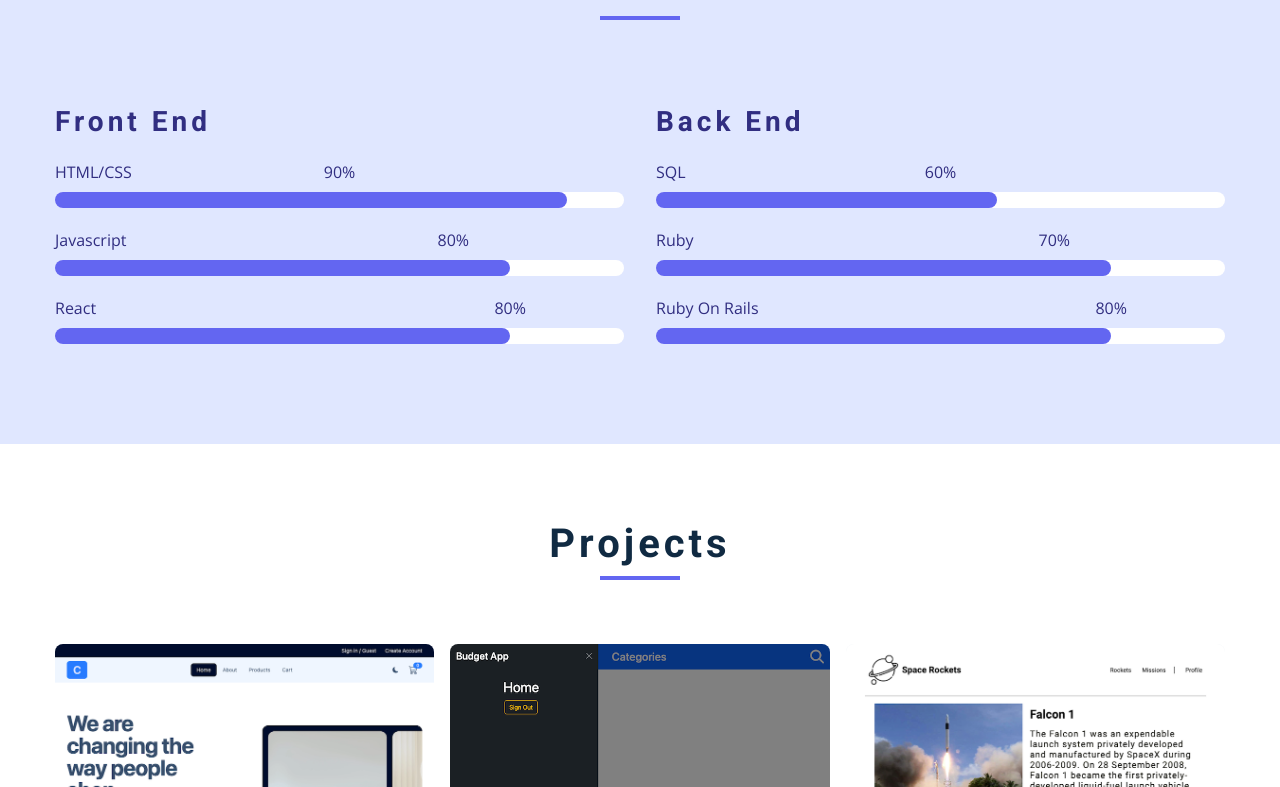
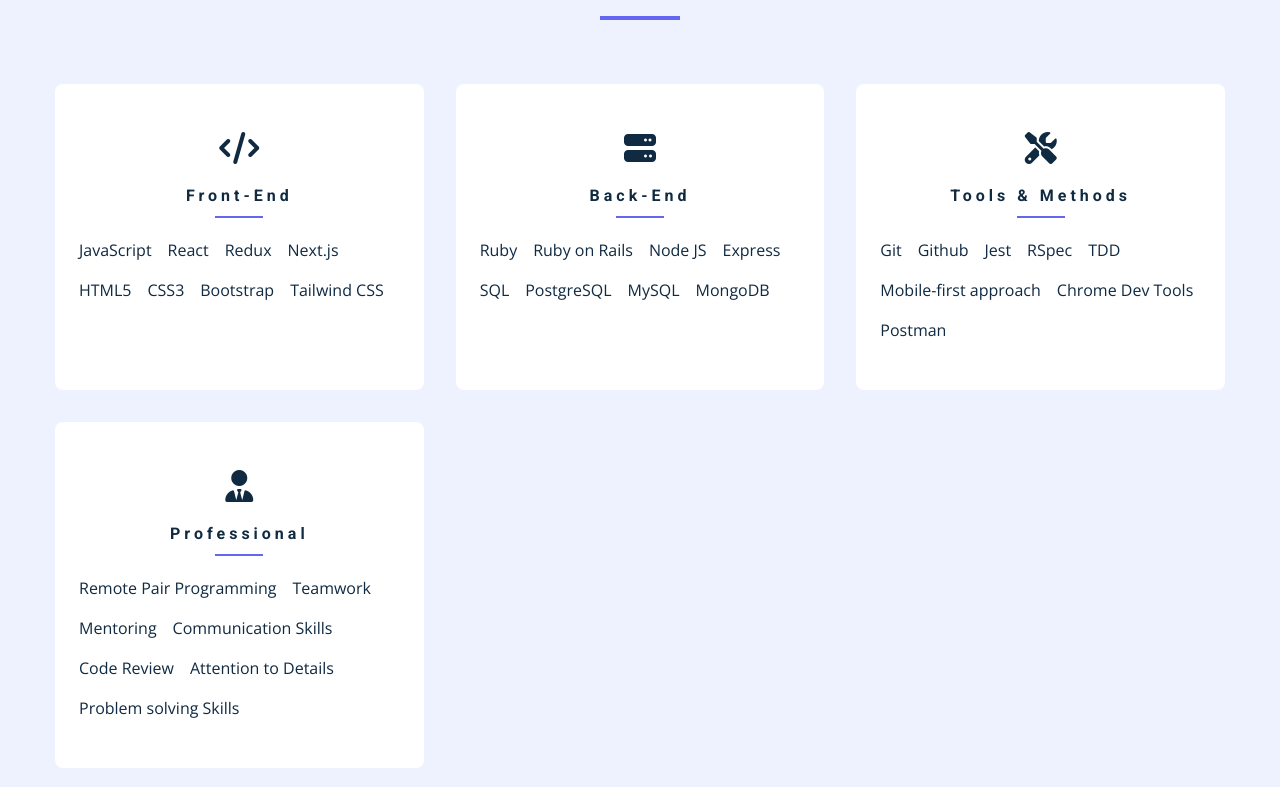
Before and after one commit to MohamedHNoor/mhnoor-portfolio, a React (Vite) app: page / in a window 1280 px wide. Shown: the part 1433-2220 px from the top of the page. Built offline with nearby package versions, Linux system fonts and the light colour scheme.

Commit message:
Modify skills section

```diff
--- a/src/components/Skills.jsx
+++ b/src/components/Skills.jsx
@@ -2,64 +2,81 @@
 
 const Skills = () => {
   return (
-    <section className='section skills'>
+    <section className='section bg-grey'>
       <SectionTitle text='Skills' />
 
-      <div className='section-center skills-center'>
-        <article>
-          <h3>front end</h3>
-
-          <div className='skill'>
-            <p>HTML/CSS</p>
-            <div className='skill-container'>
-              <div className='skill-value'></div>
-              <p className='skill-text'>90%</p>
+      <div className='section-center service-center'>
+        {/* frontend */}
+        <div class='section-center services-center'>
+          <article class='service'>
+            <i class='fas fa-code service-icon'></i>
+            <h4>Front-End</h4>
+            <div class='underline'></div>
+            <div className='skill'>
+              <ul className='skill-lists'>
+                <li>JavaScript</li>
+                <li>React</li>
+                <li>Redux</li>
+                <li>Next.js</li>
+                <li>HTML5</li>
+                <li>CSS3</li>
+                <li>Bootstrap</li>
+                <li>Tailwind CSS</li>
+              </ul>
             </div>
-          </div>
-
-          <div className='skill'>
-            <p>Javascript</p>
-            <div className='skill-container'>
-              <div className='skill-value value-70'></div>
-              <p className='skill-text skill-text-70'>80%</p>
+          </article>
+          <article class='service'>
+            <i class='fas fa-server service-icon'></i>
+            <h4>Back-End</h4>
+            <div class='underline'></div>
+            <div className='skill'>
+              <ul className='skill-lists'>
+                <li>Ruby</li>
+                <li>Ruby on Rails</li>
+                <li>Node JS</li>
+                <li>Express</li>
+                <li>SQL</li>
+                <li>PostgreSQL</li>
+                <li>MySQL</li>
+                <li>MongoDB</li>
+              </ul>
             </div>
-          </div>
-
-          <div className='skill'>
-            <p>React</p>
-            <div className='skill-container'>
-              <div className='skill-value value-80'></div>
-              <p className='skill-text skill-text-80'>80%</p>
+          </article>
+          <article class='service'>
+            <i class='fas fa-screwdriver-wrench service-icon'></i>
+            <h4>Tools & Methods</h4>
+            <div class='underline'></div>
+            <div className='skill'>
+              <ul className='skill-lists'>
+                <li>Git</li>
+                <li>Github</li>
+                <li>Jest</li>
+                <li>RSpec</li>
+                <li>TDD</li>
+                <li>Mobile-first approach</li>
+                <li>Chrome Dev Tools</li>
+                <li>Postman</li>
+              </ul>
             </div>
-          </div>
-        </article>
-        <article>
-          <h3>back end</h3>
-
-          <div className='skill'>
-            <p>SQL</p>
-            <div className='skill-container'>
-              <div className='skill-value value-50'></div>
-              <p className='skill-text'>60%</p>
+          </article>
+          <article class='service'>
+            <i class='fas fa-user-tie service-icon'></i>
+            <h4>Professional</h4>
+            <div class='underline'></div>
+            <div className='skill'>
+              <ul className='skill-lists'>
+                <li>Remote Pair Programming</li>
+                <li>Teamwork</li>
+                <li>Mentoring</li>
+                <li>Communication Skills</li>
+                <li>Code Review</li>
+                <li>Attention to Details</li>
+                <li>Problem solving Skills</li>
+              </ul>
             </div>
-          </div>
-
-          <div className='skill'>
-            <p>Ruby</p>
-            <div className='skill-container'>
-              <div className='skill-value value-70'></div>
-              <p className='skill-text skill-text-70'>70%</p>
-            </div>
-          </div>
-
-          <div className='skill'>
-            <p>Ruby on Rails</p>
-            <div className='skill-container'>
-              <div className='skill-value value-80'></div>
-              <p className='skill-text skill-text-80'>80%</p>
-            </div>
-          </div>
-        </article>
+          </article>
+        </div>
+        {/* backend */}
       </div>
     </section>
   );
--- a/src/index.css
+++ b/src/index.css
@@ -209,7 +209,7 @@
 }
 
 .bg-grey {
-  background: var(--clr-grey-10);
+  background: var(--clr-primary-10);
 }
 
 /*
@@ -585,8 +585,48 @@
 Skills
 ===============
 */
-@media screen and (min-width: 768px) {
-  .skills-center {
+.service {
+  background: var(--clr-white);
+  padding: 3rem 1.5rem;
+  margin-bottom: 2rem;
+  border-radius: var(--radius);
+  text-align: center;
+  -webkit-transition: var(--transition);
+  transition: var(--transition);
+}
+.service .service-icon {
+  font-size: 2rem;
+  margin-bottom: 1.5rem;
+}
+.service .underline {
+  width: 3rem;
+  height: 0.12rem;
+  -webkit-transition: var(--transition);
+  transition: var(--transition);
+}
+.service p {
+  -webkit-transition: var(--transition);
+  transition: var(--transition);
+}
+.service:hover {
+  background: var(--clr-primary-5);
+  color: var(--clr-white);
+}
+.service:hover p {
+  color: var(--clr-white);
+}
+.service:hover .underline {
+  background: var(--clr-white);
+}
+
+.skill-lists {
+  display: flex;
+  gap: 1rem;
+  flex-wrap: wrap;
+}
+
+@media screen and (min-width: 676px) {
+  .services-center {
     display: grid;
     grid-template-columns: 1fr 1fr;
     -webkit-column-gap: 2rem;
@@ -594,72 +634,11 @@
     column-gap: 2rem;
   }
 }
-
-.skills {
-  background: var(--clr-primary-9);
+@media screen and (min-width: 992px) {
+  .services-center {
+    grid-template-columns: 1fr 1fr 1fr;
+  }
 }
-
-.skills h3 {
-  margin: 1.5rem 0;
-  color: var(--clr-primary-1);
-}
-
-.skill {
-  margin-bottom: 1.25rem;
-}
-
-.skill p {
-  margin-bottom: 0.5rem;
-  text-transform: capitalize;
-  color: var(--clr-primary-1);
-}
-
-.skill-container {
-  background: var(--clr-white);
-  height: 1rem;
-  width: 100%;
-  border-radius: var(--radius);
-  position: relative;
-}
-
-.skill-value {
-  position: absolute;
-  top: 0;
-  left: 0;
-  background: var(--clr-primary-5);
-  height: 100%;
-  width: 90%;
-  border-radius: var(--radius);
-}
-
-.value-50 {
-  width: 60%;
-}
-
-.value-70 {
-  width: 80%;
-}
-
-.value-80 {
-  width: 80%;
-}
-
-.skill-text {
-  position: absolute;
-  top: -2rem;
-  left: 50%;
-  -webkit-transform: translateX(-50%);
-  transform: translateX(-50%);
-}
-
-.skill-text-70 {
-  left: 70%;
-}
-
-.skill-text-80 {
-  left: 80%;
-}
-
 /*
 ===============
 Connect
```
